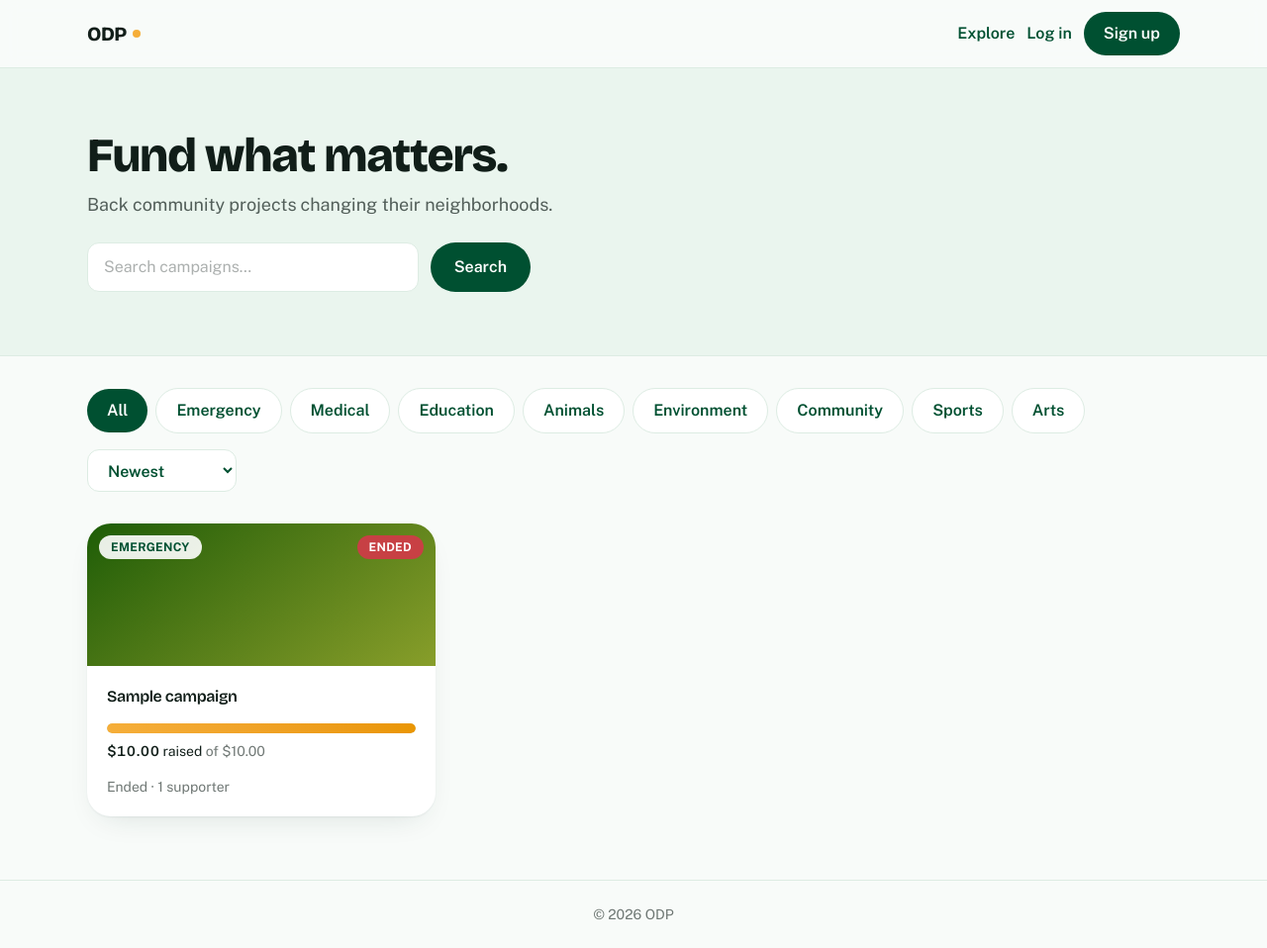
After one commit to miketorreno/online-donation-platform, a Django app: page / in a window 1280 px wide. The commit adds this page. Shown: the whole page at 99% size. Run offline with Django 5.2, Linux system fonts and the light colour scheme; tables that the repository leaves empty hold one stand-in row (values such as "Sample post").

Commit message:
add browsable campaign home with search, filters, pagination

```diff
--- /dev/null
+++ b/core/templates/core/home.html
@@ -0,0 +1,92 @@
+{% extends "base.html" %}
+
+{% block title %}Explore campaigns — ODP{% endblock %}
+
+{% block content %}
+  <section class="border-b border-pine-100 bg-pine-50">
+    <div class="mx-auto max-w-6xl px-4 py-12 sm:px-6 md:py-16">
+      <h1 class="max-w-xl font-display text-4xl font-extrabold tracking-tight md:text-5xl">
+        Fund what matters.
+      </h1>
+      <p class="mt-3 max-w-prose text-lg text-ink/70">Back community projects changing their neighborhoods.</p>
+      <form method="get" action="" role="search" class="mt-6 flex max-w-md flex-col gap-3 sm:flex-row">
+        {% if active_category %}
+          <input type="hidden" name="category" value="{{ active_category }}" />
+        {% endif %}
+        {% if active_sort != "newest" %}
+          <input type="hidden" name="sort" value="{{ active_sort }}" />
+        {% endif %}
+        <label for="home-search" class="sr-only">Search campaigns</label>
+        <input
+          id="home-search"
+          type="search"
+          name="q"
+          value="{{ q }}"
+          placeholder="Search campaigns&hellip;"
+          class="field-input flex-1"
+        />
+        <button type="submit" class="btn-primary shrink-0">Search</button>
+      </form>
+    </div>
+  </section>
+
+  <div class="mx-auto max-w-6xl px-4 pb-16 sm:px-6">
+    <div class="mt-8 flex flex-wrap items-center justify-between gap-4">
+      <nav aria-label="Filter by category" class="flex flex-wrap items-center gap-2">
+        <a
+          href="{% querystring category=None %}"
+          class="{% if not active_category %}bg-pine-700 text-white{% else %}btn-ghost{% endif %} inline-flex items-center justify-center rounded-full px-5 py-2.5 font-semibold transition"
+        >All</a>
+        {% for value, label in categories %}
+          <a
+            href="{% querystring category=value %}"
+            class="{% if active_category == value %}bg-pine-700 text-white{% else %}btn-ghost{% endif %} inline-flex items-center justify-center rounded-full px-5 py-2.5 font-semibold transition"
+          >{{ label }}</a>
+        {% endfor %}
+      </nav>
+
+      <form method="get" action="">
+        {% if q %}
+          <input type="hidden" name="q" value="{{ q }}" />
+        {% endif %}
+        {% if active_category %}
+          <input type="hidden" name="category" value="{{ active_category }}" />
+        {% endif %}
+        <label for="sort" class="sr-only">Sort campaigns</label>
+        <select
+          id="sort"
+          name="sort"
+          onchange="this.form.submit()"
+          class="rounded-xl border border-pine-100 bg-white px-4 py-2.5 font-semibold text-pine-700 focus:border-pine-500 focus:outline-none focus:ring-2 focus:ring-pine-500/30"
+        >
+          <option value="newest" {% if active_sort == "newest" %}selected{% endif %}>Newest</option>
+          <option value="funded" {% if active_sort == "funded" %}selected{% endif %}>Most funded</option>
+          <option value="closing" {% if active_sort == "closing" %}selected{% endif %}>Closing soon</option>
+        </select>
+        <noscript>
+          <button type="submit" class="btn-ghost ml-2">Sort</button>
+        </noscript>
+      </form>
+    </div>
+
+    {% if campaigns %}
+      <div class="mt-8 grid gap-6 sm:grid-cols-2 lg:grid-cols-3">
+        {% for campaign in campaigns %}
+          {% include "core/includes/_campaign_card.html" with campaign=campaign %}
+        {% endfor %}
+      </div>
+    {% else %}
+      <div class="card mt-8 p-10 text-center">
+        <p class="font-display text-xl font-bold tracking-tight">Nothing here yet</p>
+        <p class="mx-auto mt-2 max-w-sm text-ink/60">
+          No campaigns match your search. Try different keywords or clear filters.
+        </p>
+        <a href="/" class="btn-ghost mx-auto mt-5">Clear filters</a>
+      </div>
+    {% endif %}
+
+    {% if page_obj %}
+      {% include "core/includes/_pagination.html" %}
+    {% endif %}
+  </div>
+{% endblock %}
--- /dev/null
+++ b/core/templates/core/includes/_campaign_card.html
@@ -0,0 +1,34 @@
+{% load odp_extras %}
+<a
+  data-campaign-card
+  href="{% url 'campaign-detail' campaign.slug %}"
+  class="card group flex flex-col overflow-hidden transition hover:-translate-y-0.5"
+>
+  <div class="relative h-36 w-full" style="{% cover_art campaign %}">
+    <span class="chip absolute left-3 top-3 bg-white/90 text-pine-700">{{ campaign.get_category_display }}</span>
+    {% if campaign.days_remaining == 0 %}
+      <span class="chip absolute right-3 top-3 bg-rose-500/90 text-white">Ended</span>
+    {% endif %}
+  </div>
+  <div class="flex flex-1 flex-col p-5">
+    <h3 class="font-display font-semibold leading-snug tracking-tight line-clamp-2">{{ campaign.title }}</h3>
+
+    <div class="progress-rail mt-4" role="progressbar" aria-valuenow="{{ campaign.percentage_raised }}" aria-valuemin="0" aria-valuemax="100" aria-label="Percentage of goal raised">
+      <div class="progress-fill" style="width: {{ campaign.percentage_raised }}%"></div>
+    </div>
+
+    <p class="mt-2 text-sm">
+      <span class="font-semibold tabular-nums">{{ campaign.current_amount|usd }}</span>
+      raised <span class="text-ink/60">of {{ campaign.goal_amount|usd }}</span>
+    </p>
+
+    <p class="mt-auto pt-4 text-sm text-ink/60">
+      {% if campaign.days_remaining > 0 %}
+        {{ campaign.days_remaining }} day{{ campaign.days_remaining|pluralize }} left
+      {% else %}
+        Ended
+      {% endif %}
+      &middot; {{ campaign.donations.count }} supporter{{ campaign.donations.count|pluralize }}
+    </p>
+  </div>
+</a>
--- /dev/null
+++ b/core/templates/core/includes/_pagination.html
@@ -0,0 +1,29 @@
+{% if page_obj.paginator.num_pages > 1 %}
+  <nav aria-label="Pagination" class="mt-12">
+    <ul class="flex items-center justify-center gap-2">
+      <li>
+        {% if page_obj.has_previous %}
+          <a href="{% querystring page=page_obj.previous_page_number %}" class="btn-ghost">Previous</a>
+        {% else %}
+          <span class="inline-flex items-center justify-center gap-2 rounded-full border border-pine-100 bg-white px-5 py-2.5 font-semibold text-ink/40 opacity-50">Previous</span>
+        {% endif %}
+      </li>
+      {% for n in page_obj.paginator.page_range %}
+        <li>
+          {% if n == page_obj.number %}
+            <span aria-current="page" class="inline-flex h-11 w-11 items-center justify-center rounded-full bg-pine-700 font-bold text-white tabular-nums">{{ n }}</span>
+          {% else %}
+            <a href="{% querystring page=n %}" class="inline-flex h-11 w-11 items-center justify-center rounded-full border border-pine-100 bg-white font-semibold text-pine-700 transition hover:border-pine-500 hover:text-pine-900 tabular-nums">{{ n }}</a>
+          {% endif %}
+        </li>
+      {% endfor %}
+      <li>
+        {% if page_obj.has_next %}
+          <a href="{% querystring page=page_obj.next_page_number %}" class="btn-ghost">Next</a>
+        {% else %}
+          <span class="inline-flex items-center justify-center gap-2 rounded-full border border-pine-100 bg-white px-5 py-2.5 font-semibold text-ink/40 opacity-50">Next</span>
+        {% endif %}
+      </li>
+    </ul>
+  </nav>
+{% endif %}
--- a/core/urls.py
+++ b/core/urls.py
@@ -1,8 +1,9 @@
 from django.urls import path
 
-from .views import CampaignDetailView, DonateView, SignUpView
+from .views import CampaignDetailView, CampaignListView, DonateView, SignUpView
 
 urlpatterns = [
+    path("", CampaignListView.as_view(), name="campaign-list"),
     path("signup/", SignUpView.as_view(), name="signup"),
     path("campaigns/<slug:slug>/donate/", DonateView.as_view(), name="campaign-donate"),
     path("campaigns/<slug:slug>/", CampaignDetailView.as_view(), name="campaign-detail"),
--- a/core/views.py
+++ b/core/views.py
@@ -1,7 +1,8 @@
 from django.contrib import messages
+from django.db.models import Q
 from django.shortcuts import get_object_or_404, redirect, render
 from django.urls import reverse_lazy
-from django.views.generic import CreateView, DetailView, FormView
+from django.views.generic import CreateView, DetailView, FormView, ListView
 
 from .forms import DonateForm, StyledUserCreationForm
 from .models import Campaign
@@ -70,3 +71,34 @@ class DonateView(FormView):
         amount = form.cleaned_data["amount"]
         messages.success(self.request, f'Thank you! Your ${amount:,.2f} gift to "{self.campaign.title}" is confirmed.')
         return redirect("campaign-detail", slug=self.campaign.slug)
+
+
+SORTS = {"newest": "-created_at", "funded": "-current_amount", "closing": "end_date"}
+
+
+class CampaignListView(ListView):
+    model = Campaign
+    paginate_by = 9
+    context_object_name = "campaigns"
+    template_name = "core/home.html"
+
+    def get_queryset(self):
+        qs = Campaign.objects.filter(is_active=True)
+        q = self.request.GET.get("q", "").strip()
+        if q:
+            qs = qs.filter(Q(title__icontains=q) | Q(description__icontains=q))
+        category = self.request.GET.get("category", "")
+        if category in Campaign.Category.values:
+            qs = qs.filter(category=category)
+        sort = self.request.GET.get("sort", "newest")
+        return qs.order_by(SORTS.get(sort, SORTS["newest"]))
+
+    def get_context_data(self, **kwargs):
+        ctx = super().get_context_data(**kwargs)
+        ctx.update(
+            q=self.request.GET.get("q", ""),
+            active_category=self.request.GET.get("category", ""),
+            active_sort=self.request.GET.get("sort", "newest"),
+            categories=Campaign.Category.choices,
+        )
+        return ctx
--- a/templates/base.html
+++ b/templates/base.html
@@ -27,6 +27,7 @@
         </a>
 
         <div class="hidden md:flex items-center gap-3">
+          <a href="{% url 'campaign-list' %}" class="font-semibold text-pine-700 hover:text-pine-900">Explore</a>
           {% if user.is_authenticated %}
             <div class="group relative">
               <button
@@ -73,6 +74,7 @@
       </div>
 
       <div id="mobile-menu" class="hidden md:hidden border-t border-pine-100 bg-white px-4 py-3">
+        <a href="{% url 'campaign-list' %}" class="block py-2 font-semibold text-pine-700">Explore</a>
         {% if user.is_authenticated %}
           <form method="post" action="{% url 'logout' %}">
             {% csrf_token %}
```
Also changed, not shown: core/tests/test_views_browse.py (added, +125 -0 lines), core/static/css/app.css.
